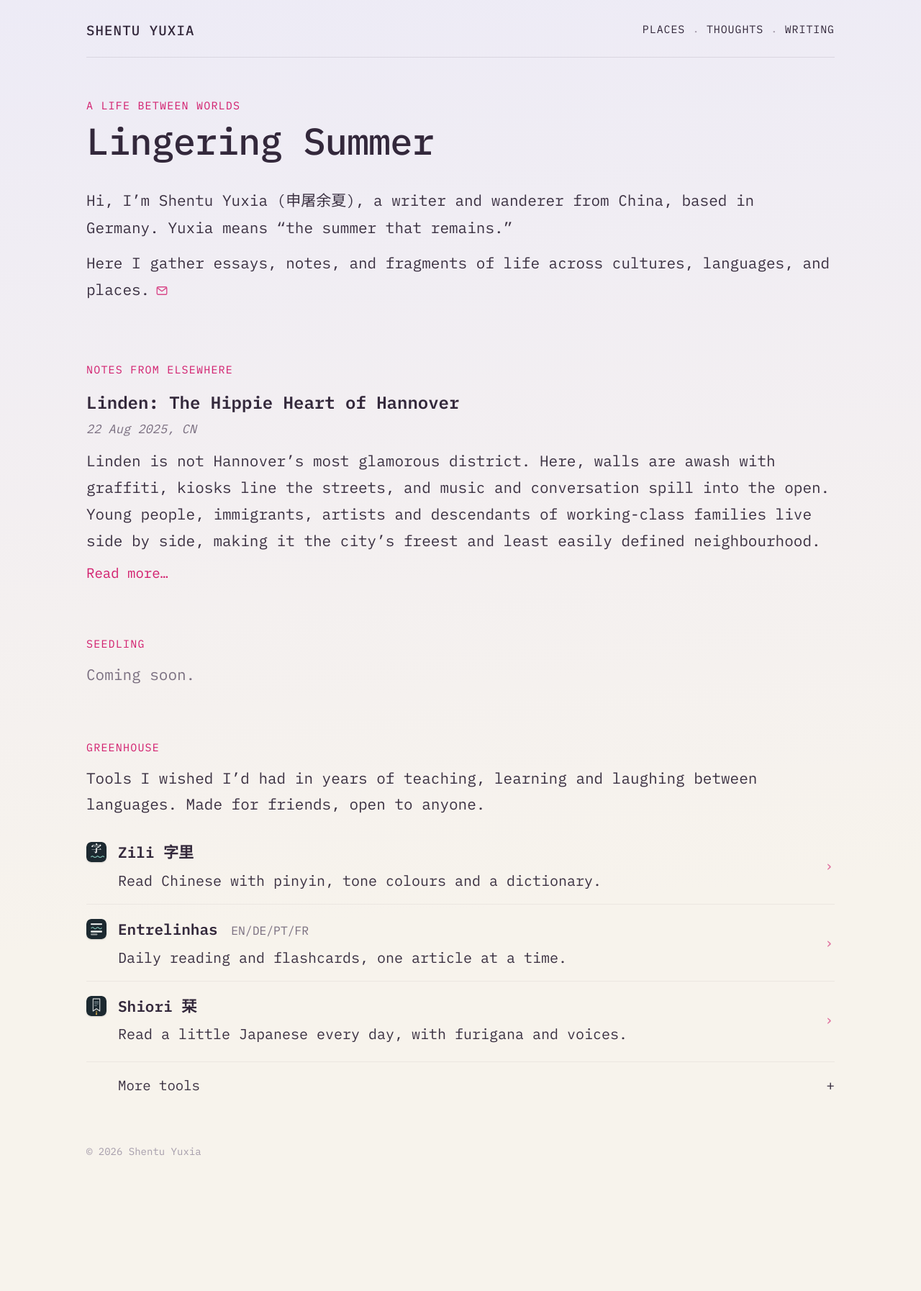
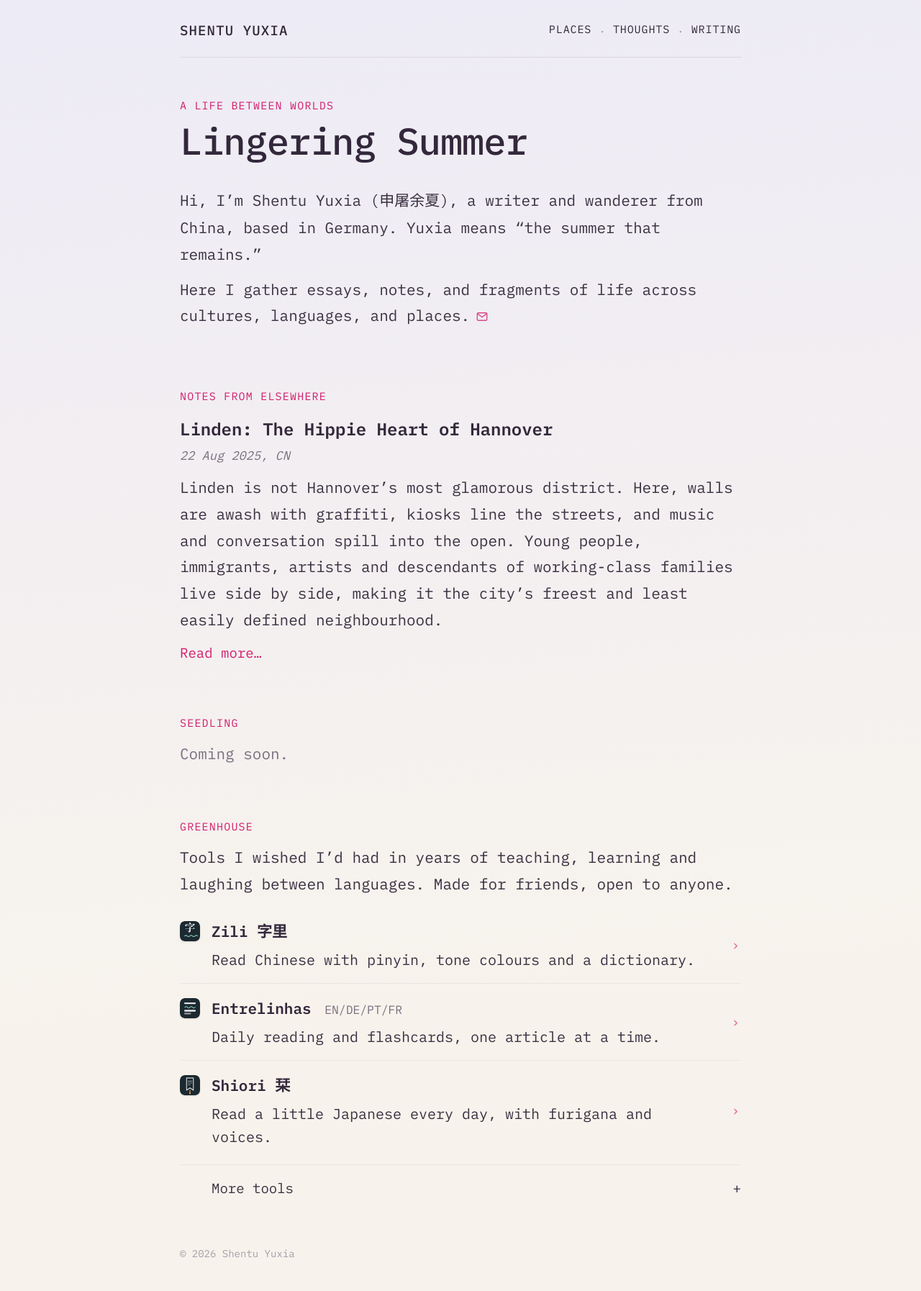
Before and after one commit to Shentuyuxia/lingersummer, a Jekyll site: the page built from index.html, in a window 1280 px wide. Shown: the whole page at 72% size. Built offline with Jekyll 4.4.1, drawn with Linux system fonts in a browser that asks for light colours; before the commit the page ends 1652 px from its top, so only the background shows below that.

Commit message:
Narrower reading column (820px)
Co-Authored-By: Claude Opus 5.5 <noreply@anthropic.com>
Claude-Session: https://claude.ai/code/session_015WS6KrdzTWWzbZ5CE5hxyi

```diff
--- a/index.html
+++ b/index.html
@@ -221,6 +221,8 @@ layout: null
   .nav .sep{color:var(--faint)}
   .hero{padding:56px 0 16px!important}
   .eyebrow{margin:0 0 10px;color:var(--accent);font-size:clamp(13px,1.2vw,15px);letter-spacing:.08em;text-transform:uppercase}
+  /* narrower reading column */
+  .wrap{max-width:820px!important}
   /* one label style: eyebrow and section names match */
   .eyebrow,.blk h2,.blk h2.fold-h{font-family:"IBM Plex Mono",ui-monospace,monospace!important;font-size:clamp(13px,1.2vw,15px)!important;font-weight:400!important;letter-spacing:.08em!important;text-transform:uppercase!important;color:var(--accent)!important;line-height:1.4!important}
   .blk .post:first-child{padding-top:14px}
```
